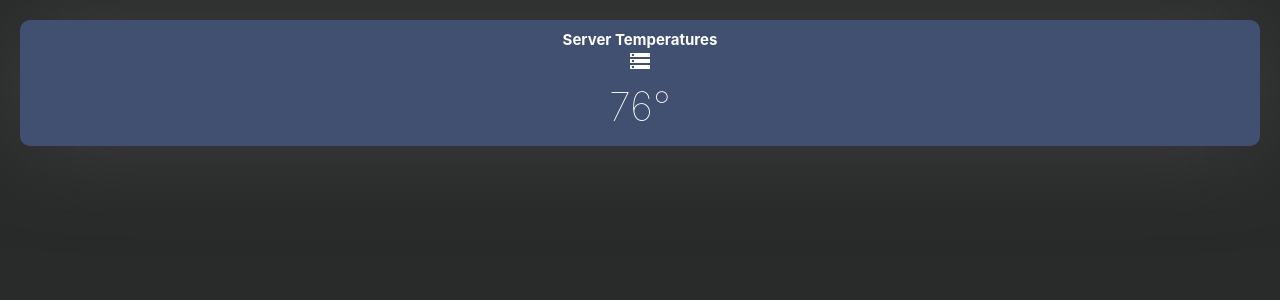
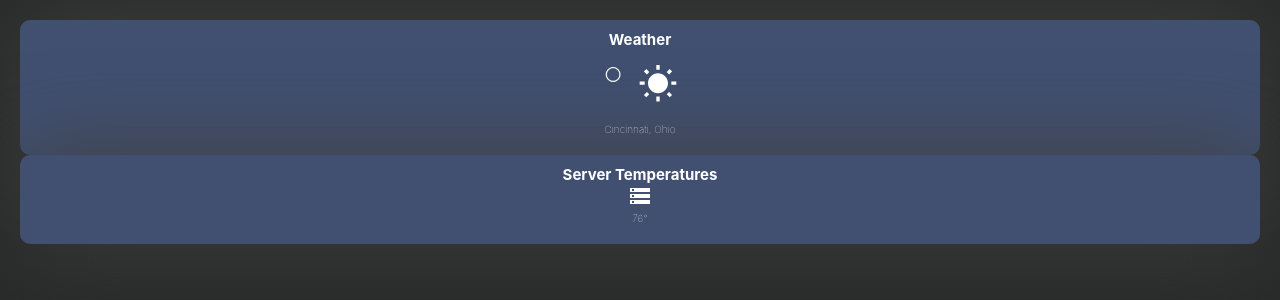
Before and after one commit to nishilfaldu/no-remainder, a React (Create React App) app in the folder frontend/: page / in a window 1280 px wide. Shown: the top 300 px of the page. Built offline with nearby package versions, Linux system fonts and the light colour scheme; no server answers; the HTML template or start-up script is replaced by a standard one.

Commit message:
weather api

```diff
--- a/frontend/src/App.js
+++ b/frontend/src/App.js
@@ -1,11 +1,12 @@
 import './App.css';
 import React from "react";
 import ServerCard from './components/ServerCard';
-
+import WeatherCard from './components/WeatherCard';
 
 function App() {
   return (
     <div className="App">
+      <WeatherCard></WeatherCard>
       <ServerCard></ServerCard>
     </div>
   );
--- /dev/null
+++ b/frontend/src/components/WeatherCard.js
@@ -0,0 +1,33 @@
+import React from 'react'
+import './WeatherCard.css'
+import WbSunnyIcon from '@mui/icons-material/WbSunny';
+import { useState, useEffect } from 'react'
+
+function WeatherCard() {
+
+    const [weather, setWeather] = useState(null);
+
+    useEffect(() => {
+        fetch('http://api.weatherapi.com/v1/current.json?key=080c2802be9e48b8ae3233324220503&q=Cincinnati&aqi=no')
+            .then(response => response.json())
+            .then(data => {
+                setWeather(Math.round(data.current.temp_f));
+            })
+    })
+
+  return (
+    <div className="WeatherCard">
+      <h1>Weather</h1>
+      <div className="temp">
+        <h2>{weather}°</h2>
+      </div>
+      <div className="ico">
+        <WbSunnyIcon sx={{fontSize:40}}></WbSunnyIcon>
+      </div>
+
+      <h5>Cincinnati, Ohio</h5>
+    </div>
+  )
+}
+
+export default WeatherCard;
```
Also changed, not shown: frontend/src/components/WeatherCard copy.js (deleted, +0 -21 lines), frontend/src/components/WeatherCard.css (renamed from frontend/src/components/WeatherCard copy.css).
